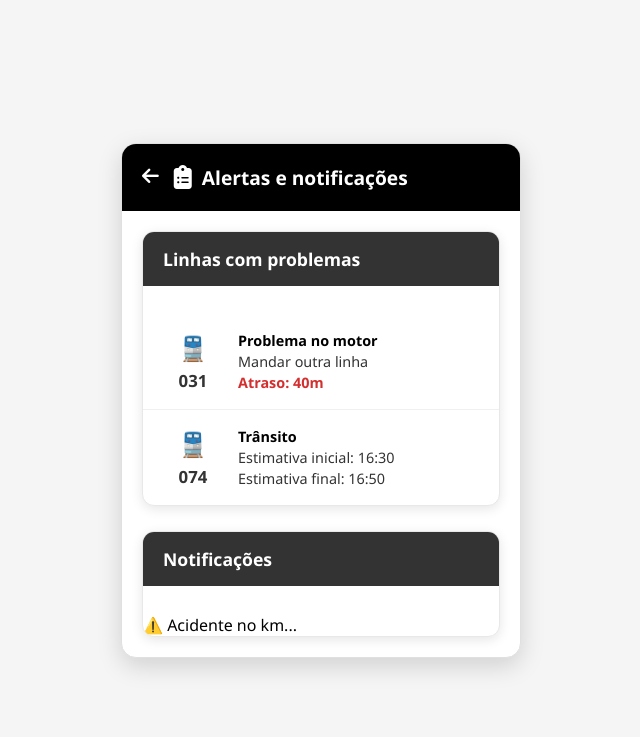
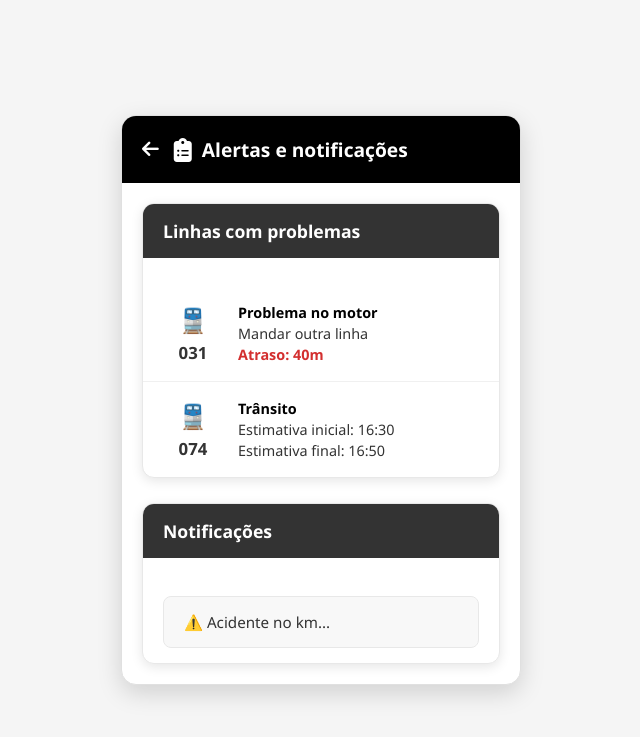
Before and after one commit to Guilherme-Engelmann/Mockup-MobileFirst, a PHP site: page /html/alertas.php in a window 1280 px wide. Shown: the top 737 px of the page, without its empty margins (319-959 px from the left). Run offline with PHP 8.4, Linux system fonts and the light colour scheme.

Commit message:
update - style

```diff
--- a/css/alertas.css
+++ b/css/alertas.css
@@ -145,3 +145,14 @@
     color: #d32f2f !important;
     font-weight: 600;
 }
+
+.notificacao {
+    padding: 15px 20px;
+    background: #f8f8f8;
+    border-radius: 8px;
+    margin: 10px 20px 15px 20px;
+    color: #333333;
+    font-size: 0.95em;
+    border: 1px solid #e8e8e8;
+    transition: all 0.3s;
+}
```
